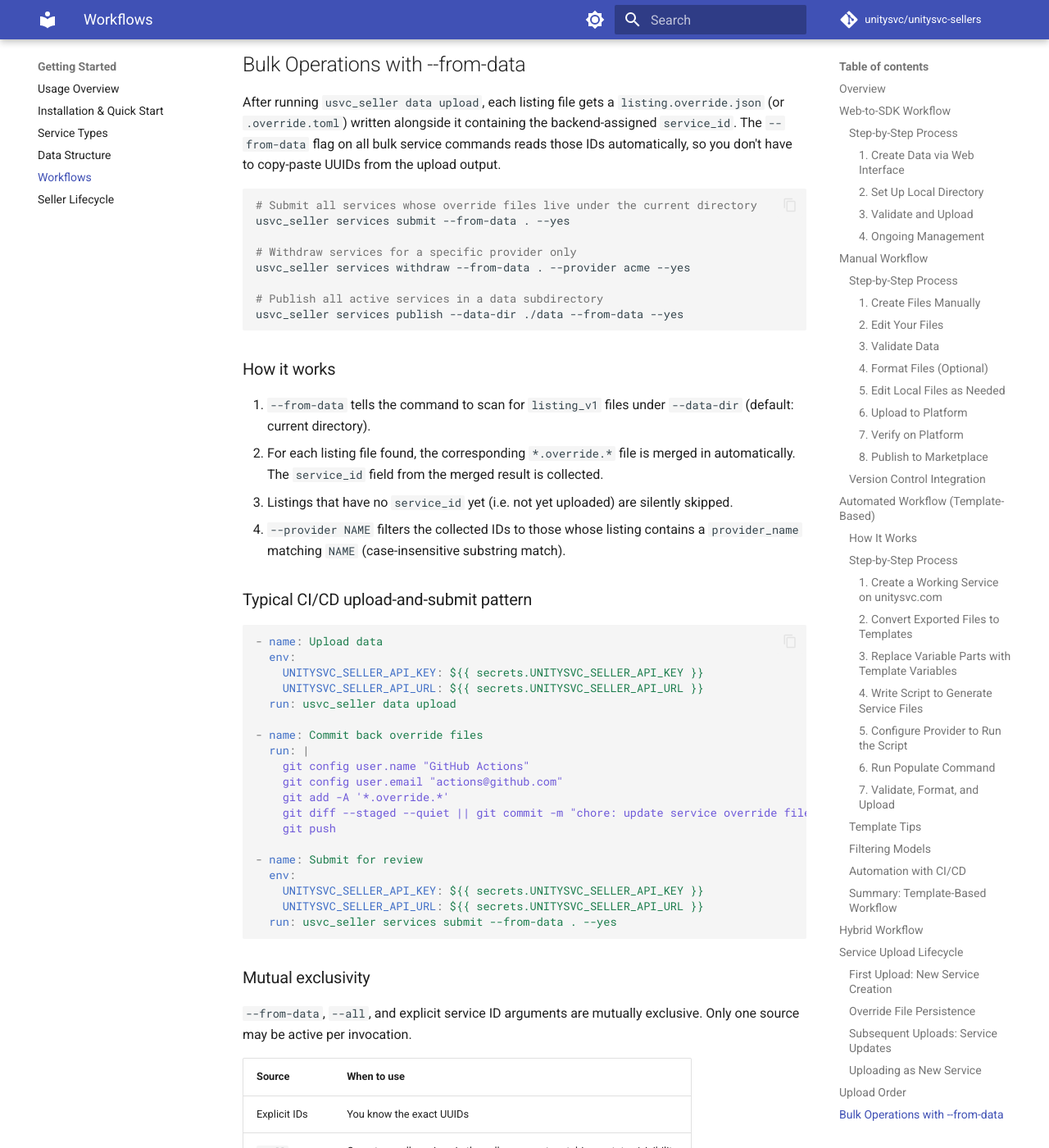
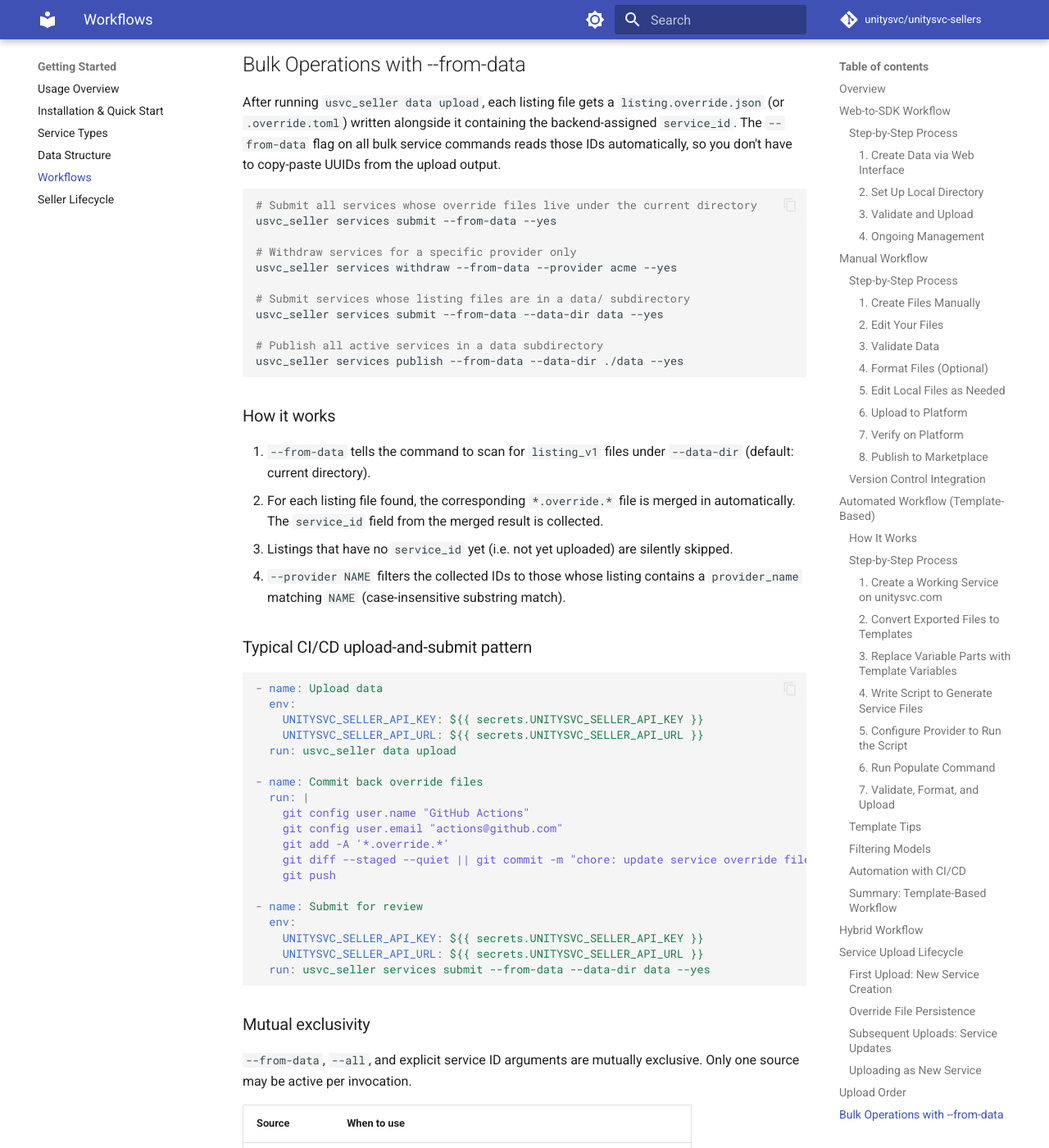
Before and after one commit to unitysvc/unitysvc-sellers, an MkDocs documentation site: the page built from docs/workflows.md, in a window 1280 px wide and 1400 px high, scrolled down 16633 px. Shown: the whole window at 82% size. Built offline with MkDocs 1.6.1 and Material for MkDocs 9.7.7, drawn with Linux system fonts in a browser that asks for light colours; comment, search, counter and statistics services are not loaded.

Commit message:
docs: fix --from-data examples (flag takes no value; use --data-dir for path)
Co-Authored-By: Claude Sonnet 4.6 <noreply@anthropic.com>

````diff
--- a/docs/workflows.md
+++ b/docs/workflows.md
@@ -782,13 +782,16 @@ don't have to copy-paste UUIDs from the upload output.
 
 ```bash
 # Submit all services whose override files live under the current directory
-usvc_seller services submit --from-data . --yes
+usvc_seller services submit --from-data --yes
 
 # Withdraw services for a specific provider only
-usvc_seller services withdraw --from-data . --provider acme --yes
+usvc_seller services withdraw --from-data --provider acme --yes
+
+# Submit services whose listing files are in a data/ subdirectory
+usvc_seller services submit --from-data --data-dir data --yes
 
 # Publish all active services in a data subdirectory
-usvc_seller services publish --data-dir ./data --from-data --yes
+usvc_seller services publish --from-data --data-dir ./data --yes
 ```
 
 ### How it works
@@ -822,7 +825,7 @@ usvc_seller services publish --data-dir ./data --from-data --yes
   env:
     UNITYSVC_SELLER_API_KEY: ${{ secrets.UNITYSVC_SELLER_API_KEY }}
     UNITYSVC_SELLER_API_URL: ${{ secrets.UNITYSVC_SELLER_API_URL }}
-  run: usvc_seller services submit --from-data . --yes
+  run: usvc_seller services submit --from-data --data-dir data --yes
 ```
 
 ### Mutual exclusivity
````
